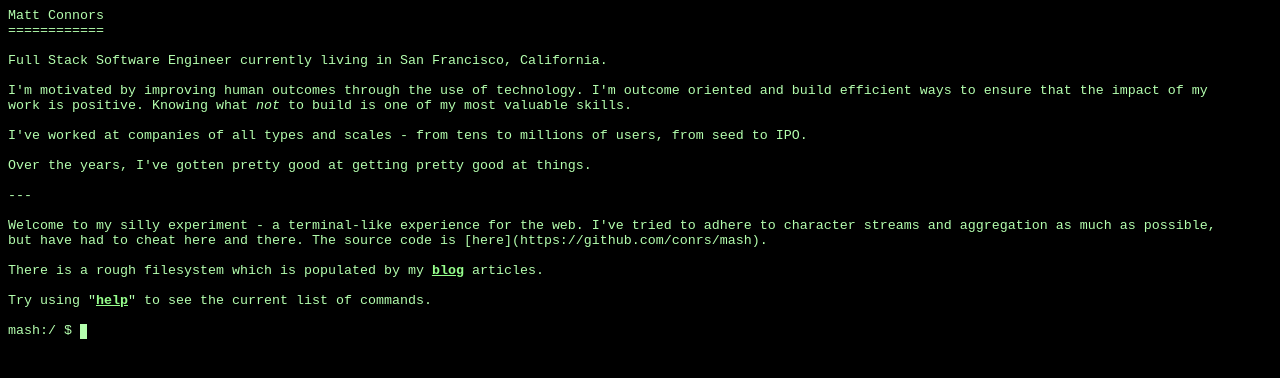
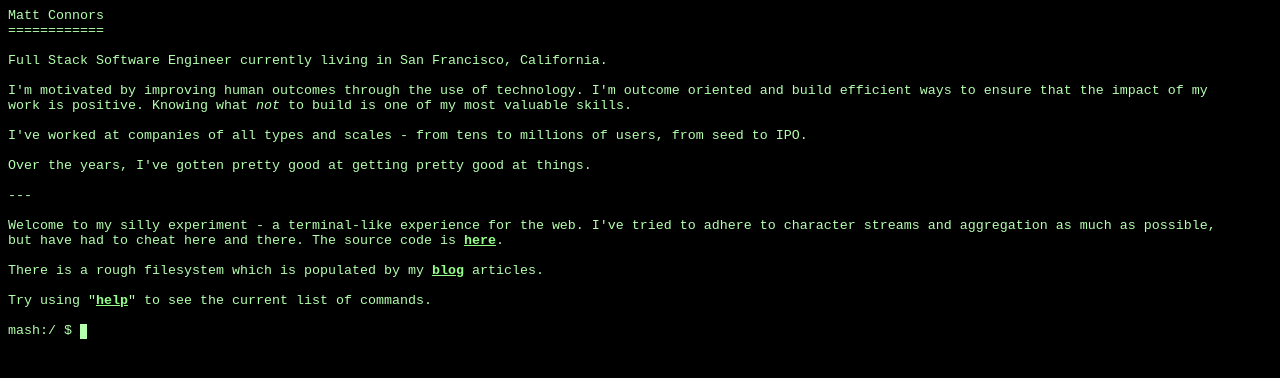
Before and after one commit to conrs/mash, a plain HTML site: page index.html in a window 1280 px wide. Drawn offline with Linux system fonts and the light colour scheme.

Commit message:
source code link fixed

```diff
--- a/index.html
+++ b/index.html
@@ -32,7 +32,7 @@ Over the years, I've gotten pretty good at getting pretty good at things.
 
 ---
 
-Welcome to my silly experiment - a terminal-like experience for the web. I've tried to adhere to character streams and aggregation as much as possible, but have had to cheat here and there. The source code is [here](https://github.com/conrs/mash).
+Welcome to my silly experiment - a terminal-like experience for the web. I've tried to adhere to character streams and aggregation as much as possible, but have had to cheat here and there. The source code is <a href="https://github.com/conrs/mash">here</a>.
 
 There is a rough filesystem which is populated by my <a href="https://blog.con.rs" target="_blank">blog</a> articles.
 
```
